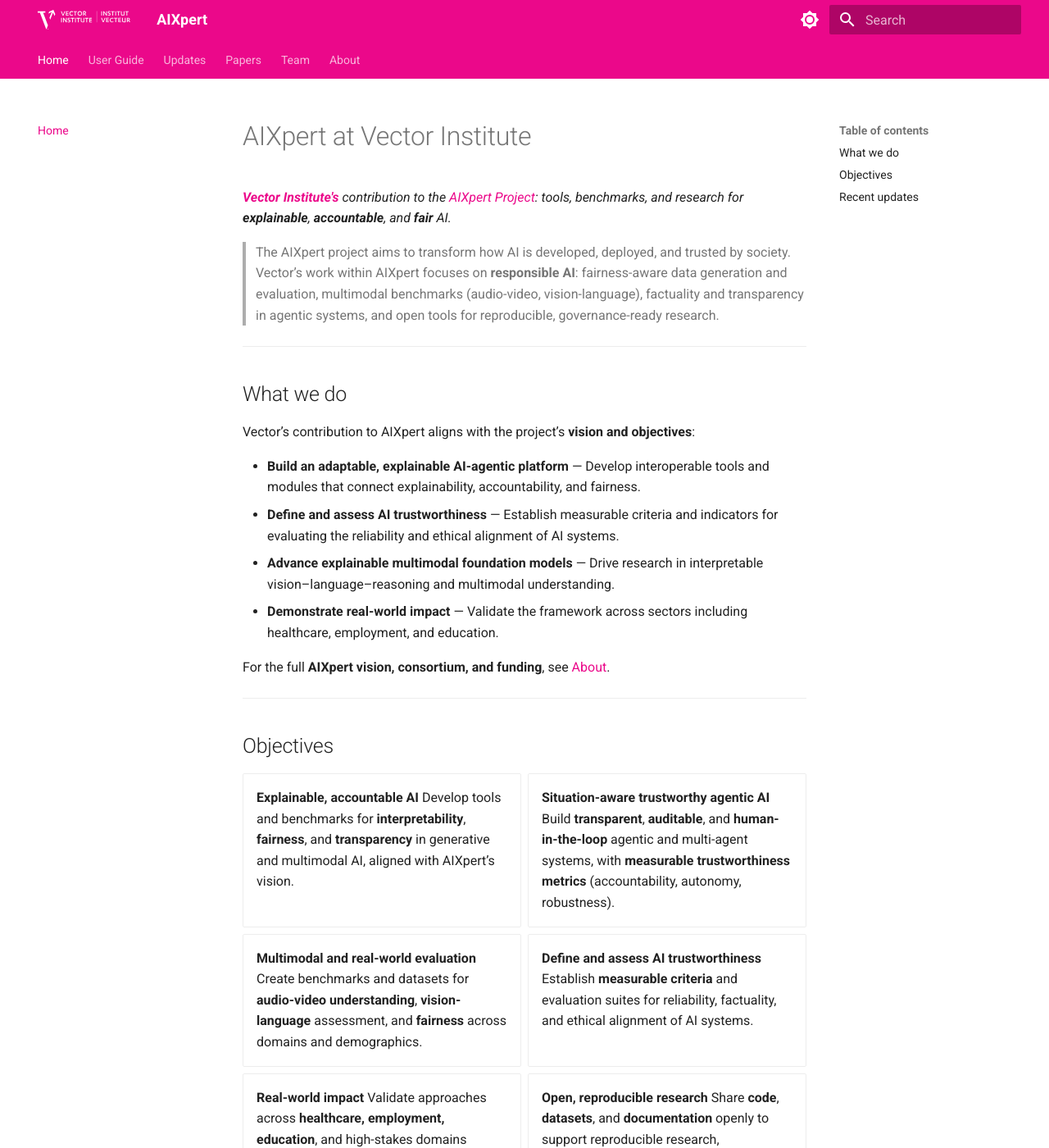
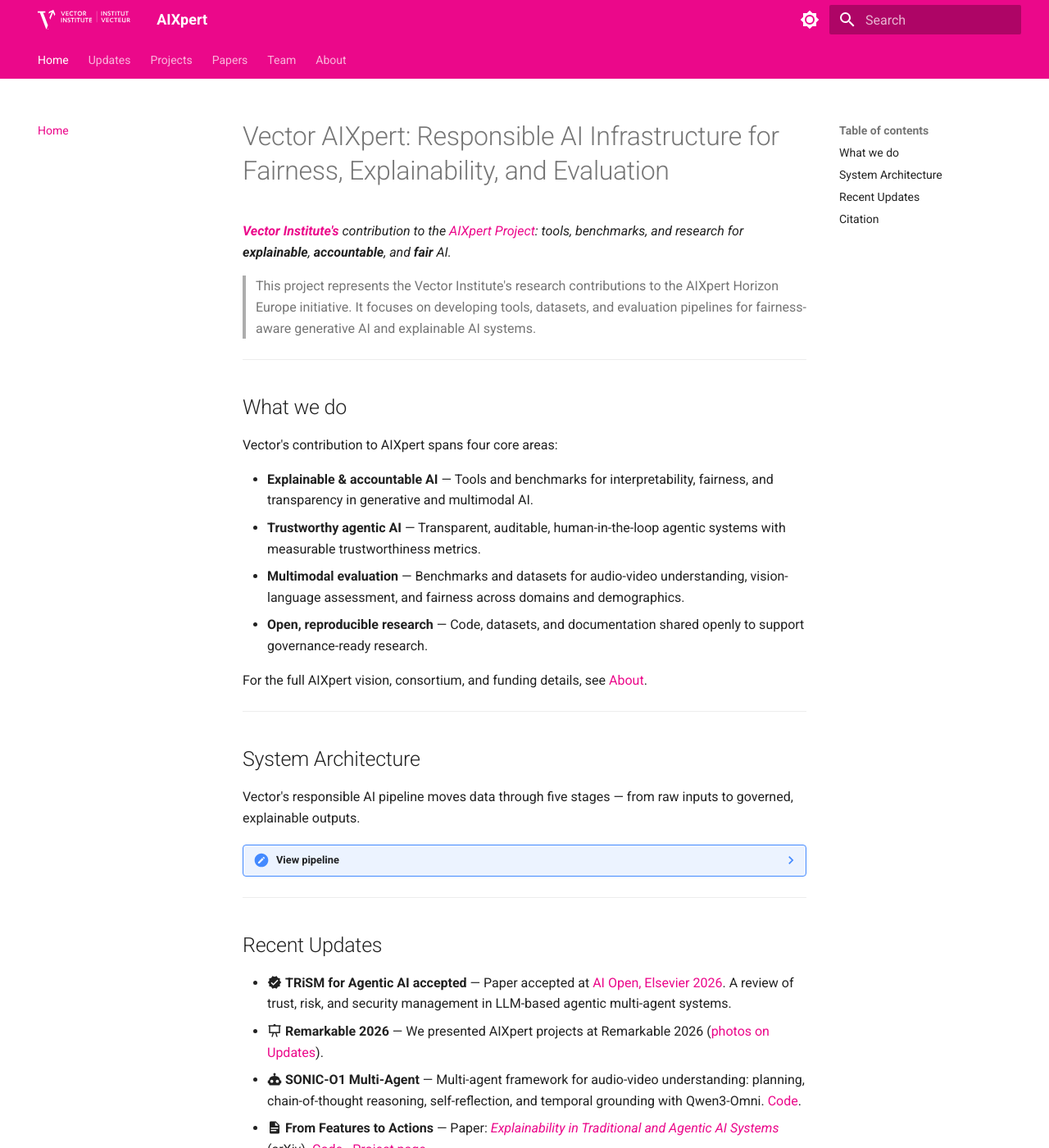
Before and after one commit to VectorInstitute/vector-aixpert, an MkDocs documentation site: the page built from docs/index.md, in a window 1280 px wide and 1400 px high. Shown: the whole window at 82% size. Built offline with MkDocs 1.6.1 and Material for MkDocs 9.7.7, drawn with Linux system fonts in a browser that asks for light colours; some of the changed text lies outside the part shown.

Commit message:
:wqWebsite updates - Restructuring  (#57)
* Updating website and adding TRiSM

* removing unused asset

:wq:wq#

```diff
--- a/docs/index.md
+++ b/docs/index.md
@@ -1,52 +1,62 @@
-# AIXpert at Vector Institute
+# Vector AIXpert: Responsible AI Infrastructure for Fairness, Explainability, and Evaluation
+
 
 _**[Vector Institute's](https://vectorinstitute.ai)** contribution to the [AIXpert Project](https://aixpert-project.eu/): tools, benchmarks, and research for **explainable**, **accountable**, and **fair** AI._
 
-> The AIXpert project aims to transform how AI is developed, deployed, and trusted by society. Vector’s work within AIXpert focuses on **responsible AI**: fairness-aware data generation and evaluation, multimodal benchmarks (audio-video, vision-language), factuality and transparency in agentic systems, and open tools for reproducible, governance-ready research.
+> This project represents the Vector Institute's research contributions to the AIXpert Horizon Europe initiative. It focuses on developing tools, datasets, and evaluation pipelines for fairness-aware generative AI and explainable AI systems.
 
 ---
 
 ## What we do
 
-Vector’s contribution to AIXpert aligns with the project’s **vision and objectives**:
+Vector's contribution to AIXpert spans four core areas:
 
-- **Build an adaptable, explainable AI-agentic platform** — Develop interoperable tools and modules that connect explainability, accountability, and fairness.
-- **Define and assess AI trustworthiness** — Establish measurable criteria and indicators for evaluating the reliability and ethical alignment of AI systems.
-- **Advance explainable multimodal foundation models** — Drive research in interpretable vision–language–reasoning and multimodal understanding.
-- **Demonstrate real-world impact** — Validate the framework across sectors including healthcare, employment, and education.
+- **Explainable & accountable AI** — Tools and benchmarks for interpretability, fairness, and transparency in generative and multimodal AI.
+- **Trustworthy agentic AI** — Transparent, auditable, human-in-the-loop agentic systems with measurable trustworthiness metrics.
+- **Multimodal evaluation** — Benchmarks and datasets for audio-video understanding, vision-language assessment, and fairness across domains and demographics.
+- **Open, reproducible research** — Code, datasets, and documentation shared openly to support governance-ready research.
 
-For the full **AIXpert vision, consortium, and funding**, see [About](about.md).
+For the full AIXpert vision, consortium, and funding details, see [About](about.md).
 
 ---
 
-## Objectives
+## System Architecture
 
-<div class="grid cards" markdown>
+Vector's responsible AI pipeline moves data through five stages — from raw inputs to governed, explainable outputs.
 
--   **Explainable, accountable AI**
-    Develop tools and benchmarks for **interpretability**, **fairness**, and **transparency** in generative and multimodal AI, aligned with AIXpert’s vision.
-
--   **Situation-aware trustworthy agentic AI**
-    Build **transparent**, **auditable**, and **human-in-the-loop** agentic and multi-agent systems, with **measurable trustworthiness metrics** (accountability, autonomy, robustness).
-
--   **Multimodal and real-world evaluation**
-    Create benchmarks and datasets for **audio-video understanding**, **vision-language** assessment, and **fairness** across domains and demographics.
-
--   **Define and assess AI trustworthiness**
-    Establish **measurable criteria** and evaluation suites for reliability, factuality, and ethical alignment of AI systems.
-
--   **Real-world impact**
-    Validate approaches across **healthcare, employment, education**, and high-stakes domains through pilots, benchmarks, and open releases.
-
--   **Open, reproducible research**
-    Share **code**, **datasets**, and **documentation** openly to support reproducible research, benchmarking, and transparent governance.
-
-</div>
+??? note "View pipeline"
+    <div class="arch-pipeline">
+      <div class="arch-step">
+        <span class="arch-label">Synthetic Data Generation</span>
+        <span class="arch-desc">Fairness-aware multimodal data: images, VQA pairs, text scenes, and video — with demographic metadata and reproducible seeds.</span>
+      </div>
+      <div class="arch-arrow">↓</div>
+      <div class="arch-step">
+        <span class="arch-label">Multimodal Pipelines</span>
+        <span class="arch-desc">Parallel text, vision, video, and audio agents with attribution hooks and Risk-VQA for bias and toxicity detection.</span>
+      </div>
+      <div class="arch-arrow">↓</div>
+      <div class="arch-step">
+        <span class="arch-label">Agentic AI Evaluation</span>
+        <span class="arch-desc">Traceable planning and execution agents with RAG/memory, tool registry, and sandboxed task execution.</span>
+      </div>
+      <div class="arch-arrow">↓</div>
+      <div class="arch-step">
+        <span class="arch-label">Fairness Metrics + Explainability</span>
+        <span class="arch-desc">Statistical parity, equal opportunity, attribution and trace-based diagnostics — with disparity plots and explanation bundles.</span>
+      </div>
+      <div class="arch-arrow">↓</div>
+      <div class="arch-step arch-step--last">
+        <span class="arch-label">Responsible AI Insights</span>
+        <span class="arch-desc">Human-in-the-loop review, signed Governance Log (prompts, tool calls, safety decisions), and final explainable outputs.</span>
+      </div>
+    </div>
 
 ---
 
-## Recent updates
+## Recent Updates
 
+- :material-check-decagram: **TRiSM for Agentic AI accepted** — Paper accepted at [AI Open, Elsevier 2026](https://doi.org/10.1016/j.aiopen.2026.02.006). A review of trust, risk, and security management in LLM-based agentic multi-agent systems.
 - :material-presentation: **Remarkable 2026** — We presented AIXpert projects at Remarkable 2026 ([photos on Updates](updates.md)).
 - :material-robot: **SONIC-O1 Multi-Agent** — Multi-agent framework for audio-video understanding: planning, chain-of-thought reasoning, self-reflection, and temporal grounding with Qwen3-Omni. [Code](https://github.com/VectorInstitute/sonic-o1-agent).
 - :material-file-document: **From Features to Actions** — Paper: [_Explainability in Traditional and Agentic AI Systems_](https://arxiv.org/abs/2602.06841) (arXiv). [Code](https://github.com/VectorInstitute/unified-xai-evaluation-framework) · [Project page](https://vectorinstitute.github.io/unified-xai-evaluation-framework/).
@@ -58,4 +68,18 @@ For the full **AIXpert vision, consortium, and funding**, see [About](about.md).
 
 ---
 
+## Citation
+
+If you use any of our tools, datasets, or benchmarks, please cite the relevant work. BibTeX entries are available on each paper's entry in the [Papers](papers.md) page.
+
+---
+
+!!! warning "Responsible AI Notice"
+    This project may generate synthetic data containing demographic attributes for fairness research.
+    These datasets are designed for **controlled bias analysis** and **responsible AI evaluation** only.
+    They are not intended to represent or target real individuals.
+    All data generation follows Vector Institute's responsible AI guidelines and AIXpert's ethical framework.
+
+---
+
 > Have feedback or want to contribute? See the [:material-account-group: Team](team.md) page and open an issue or pull request.
--- /dev/null
+++ b/docs/projects.md
@@ -0,0 +1,81 @@
+# Projects
+
+This page summarizes each project's scope and links to its repository, documentation, and quickstart. Installation instructions are in each project's own README.
+
+---
+
+## Overview
+
+- **What is this?** — A collection of research tools, benchmarks, and evaluation frameworks for responsible AI: fairness, explainability, multimodal understanding, and agentic systems.
+- **Who is it for?** — Researchers and practitioners working on fairness-aware AI, multimodal benchmarking, explainable agentic systems, and reproducible AI evaluation.
+- **How is it organized?** — Some projects have their own standalone repositories; others live as modules in the main [AIXpert repo](https://github.com/VectorInstitute/vector-aixpert). Each section below links to the relevant repo and docs.
+
+---
+
+## SONIC-O1
+
+Real-world benchmark for evaluating multimodal LLMs on **audio-video understanding**: short to long-form videos across 13 conversational domains (job interviews, medical, legal, etc.), with three tasks — summarization, multiple-choice QA, and temporal localization — and demographic metadata for fairness analysis.
+
+**Links:** [GitHub](https://github.com/VectorInstitute/sonic-o1) · [Project page](https://vectorinstitute.github.io/sonic-o1/) · [Dataset](https://huggingface.co/datasets/vector-institute/sonic-o1) · [Leaderboard](https://huggingface.co/spaces/vector-institute/sonic-o1-leaderboard)
+
+---
+
+## SONIC-O1 Multi-Agent
+
+Compound multi-agent system for **audio-video understanding** with Qwen3-Omni: planner, reasoner, and reflection agents with chain-of-thought reasoning, self-reflection, temporal grounding, and optional multi-step task decomposition. Built on LangGraph and vLLM.
+
+**Links:** [GitHub](https://github.com/VectorInstitute/sonic-o1-agent)
+
+---
+
+## Explainable Agentic Evaluation Framework
+
+Framework for evaluating **explainability** in both traditional (static) and **agentic** AI systems. Compares attribution-based explanations (e.g. SHAP, LIME) with trace-based diagnostics; shows that attribution is stable for static prediction but trace-grounded rubrics are needed to localize agentic failures.
+
+**Links:** [GitHub](https://github.com/VectorInstitute/unified-xai-evaluation-framework) · [Project page](https://vectorinstitute.github.io/unified-xai-evaluation-framework/)
+
+---
+
+## Factual Preference Alignment (F-DPO)
+
+Factuality-aware Direct Preference Optimization: extends DPO with binary factuality labels and a factuality-aware margin to reduce LLM hallucinations without an auxiliary reward model. Single-stage and compute-efficient.
+
+**Links:** [GitHub](https://github.com/VectorInstitute/Factual-Preference-Alignment) · [Project page](https://vectorinstitute.github.io/Factual-Preference-Alignment/) · [Dataset](https://huggingface.co/datasets/vector-institute/Factuality_Alignment)
+
+---
+
+## Modules in AIXpert
+
+These modules live in the main [AIXpert](https://github.com/VectorInstitute/vector-aixpert) repository. Clone once, run `uv sync`, then follow the READMEs below for setup and commands.
+
+### Controlled Images
+
+Baseline vs. fairness-aware image sets for occupations or social groups; configurable attributes, matched prompts, and reproducible seeds.
+
+**Links:** [Module README](https://github.com/VectorInstitute/vector-aixpert/blob/main/src/aixpert/controlled_images/README.md)
+
+### Synthetic Data Generation
+
+Multi-modal synthesis: image + VQA pairs, textual scenes and MCQs, and video generation (Veo/Gemini). Driven by LLM-designed prompts and metadata templates.
+
+**Links:** [Images README](https://github.com/VectorInstitute/vector-aixpert/blob/main/src/aixpert/data_generation/synthetic_data_generation/images/README.md) · [NLP README](https://github.com/VectorInstitute/vector-aixpert/blob/main/src/aixpert/data_generation/synthetic_data_generation/nlp/README.md)
+
+### Agent Pipeline (CrewAI)
+
+Single-agent orchestration for prompt → image → metadata generation and large-scale data creation with structured JSON task definitions.
+
+**Links:** [Module README](https://github.com/VectorInstitute/vector-aixpert/blob/main/src/aixpert/data_generation/agent_pipeline/README.md)
+
+### Fairness & Explainability
+
+Statistical metrics (e.g. Statistical Parity, Equal Opportunity), zero-shot explainers (integrated gradients, concept attributions), and visualization (disparity plots, attribution maps).
+
+**Links:** [AIXpert repo](https://github.com/VectorInstitute/vector-aixpert)
+
+---
+
+## Contributing & Documentation
+
+- See [CONTRIBUTING.md](https://github.com/VectorInstitute/vector-aixpert/blob/main/CONTRIBUTING.md) for coding standards (PEP8, Google docstrings), pre-commit hooks (`ruff`, `mypy`, `typos`, `nbQA`), branching, and tests.
+- **Run docs locally:** `uv sync --no-group docs` then `mkdocs serve` → [http://127.0.0.1:8000](http://127.0.0.1:8000)
+- **CI:** GitHub Actions (`code_checks.yml`, `unit_tests.yml`, `integration_tests.yml`)
--- a/docs/stylesheets/extra.css
+++ b/docs/stylesheets/extra.css
@@ -74,6 +74,53 @@
   opacity: 1;
 }
 
+/* ── System Architecture Pipeline ── */
+.arch-pipeline {
+  display: flex;
+  flex-direction: column;
+  align-items: center;
+  margin: 2rem auto;
+  max-width: 540px;
+}
+
+.arch-step {
+  width: 100%;
+  background: var(--md-code-bg-color, #f5f5f5);
+  border-radius: 10px;
+  padding: 0.9rem 1.25rem;
+  border-left: 4px solid #eb088a;
+  display: flex;
+  flex-direction: column;
+  gap: 0.3rem;
+  transition: transform 0.15s ease, box-shadow 0.15s ease;
+}
+
+.arch-step:hover {
+  transform: translateX(4px);
+  box-shadow: -4px 0 0 0 #eb088a, 0 4px 16px rgba(235, 8, 138, 0.1);
+}
+
+.arch-step--last {
+  border-left-color: #b00068;
+  background: linear-gradient(135deg, rgba(235, 8, 138, 0.07), rgba(176, 0, 104, 0.03));
+}
+
+.arch-arrow {
+  font-size: 1.3rem;
+  color: #eb088a;
+  opacity: 0.45;
+  padding: 0.15rem 0;
+  text-align: center;
+  user-select: none;
+}
+
+[data-md-color-scheme="slate"] .arch-step {
+  background: rgba(255, 255, 255, 0.06);
+}
+
+[data-md-color-scheme="slate"] .arch-step--last {
+  background: linear-gradient(135deg, rgba(235, 8, 138, 0.1), rgba(176, 0, 104, 0.05));
+}
 /* Make the inner footer grid elements distribute evenly */
 .md-footer-meta__inner {
   display: flex;
--- a/docs/user_guide.md
+++ /dev/null
@@ -1,89 +0,0 @@
-# User Guide
-
-This guide points you to **each project’s repo and docs**. Installation and quick start are in the linked READMEs and project pages.
-
----
-
-## Getting Started
-
-- **What is this?** — A research framework and toolkit for generating, evaluating, and mitigating bias in multimodal AI systems.
-- **Why fairness-aware data?** — Controlled datasets isolate bias-inducing factors for targeted experiments on fairness and representation.
-- **Why agentic AI?** — We use LLM agents (e.g. CrewAI) to scale prompt, image, and metadata generation.
-- **Who is it for?** — Researchers and practitioners studying or benchmarking bias in generative models.
-
-Each project has its **own repository or module**; use the sections below for summaries and links.
-
----
-
-
-## SONIC-O1 Multi-Agent
-
-Compound multi-agent system for **audio-video understanding** with Qwen3-Omni: planner, reasoner, and reflection agents with chain-of-thought reasoning, self-reflection, temporal grounding, and optional multi-step task decomposition. Built on LangGraph and vLLM.
-
-**Links:** [GitHub](https://github.com/VectorInstitute/sonic-o1-agent)
-
-
----
-
-## Unified XAI Evaluation Framework (Explainability in Traditional and Agentic AI)
-
-Framework for evaluating **explainability** in both traditional (static) and **agentic** AI systems. Compares attribution-based explanations (e.g. SHAP, LIME) with trace-based diagnostics; shows that attribution is stable for static prediction but trace-grounded rubrics are needed to localize agentic failures.
-
-**Links:** [GitHub](https://github.com/VectorInstitute/unified-xai-evaluation-framework) · [Project page](https://vectorinstitute.github.io/unified-xai-evaluation-framework/)
-
----
-
-## SONIC-O1
-
-Real-world benchmark for evaluating multimodal LLMs on **audio-video understanding**: short to long-form videos across 13 conversational domains (job interviews, medical, legal, etc.), with three tasks—summarization, multiple-choice QA, and temporal localization—and demographic metadata for fairness analysis.
-
-**Links:** [GitHub](https://github.com/VectorInstitute/sonic-o1) · [Project page](https://vectorinstitute.github.io/sonic-o1/) · [Dataset](https://huggingface.co/datasets/vector-institute/sonic-o1) · [Leaderboard](https://huggingface.co/spaces/vector-institute/sonic-o1-leaderboard)
-
----
-
-## F-DPO (Factual Preference Alignment)
-
-Factuality-aware Direct Preference Optimization (F-DPO): extends DPO with binary factuality labels and a factuality-aware margin to reduce LLM hallucinations without an auxiliary reward model. Single-stage and compute-efficient.
-
-**Links:** [GitHub](https://github.com/VectorInstitute/Factual-Preference-Alignment) · [Project page](https://vectorinstitute.github.io/Factual-Preference-Alignment/) · [Dataset](https://huggingface.co/datasets/vector-institute/Factuality_Alignment)
-
-
----
-
-## Modules in AIXpert
-
-These modules live in the main [AIXpert](https://github.com/VectorInstitute/vector-aixpert) repository. Clone once, run `uv sync`, then use the READMEs below for setup and commands.
-
-### Controlled Images
-
-Baseline vs fairness-aware image sets for occupations or social groups; configurable attributes, matched prompts, and reproducible seeds.
-
-**Links:** [Module README](https://github.com/VectorInstitute/vector-aixpert/blob/main/src/aixpert/controlled_images/README.md)
-
-### Synthetic Data Generation
-
-Multi-modal synthesis: image + VQA pairs, textual scenes and MCQs, and video generation (Veo/Gemini). Driven by LLM-designed prompts and metadata templates.
-
-**Links:** [Images README](https://github.com/VectorInstitute/vector-aixpert/blob/main/src/aixpert/data_generation/synthetic_data_generation/images/README.md) · [NLP README](https://github.com/VectorInstitute/vector-aixpert/blob/main/src/aixpert/data_generation/synthetic_data_generation/nlp/README.md)
-
-### Agent Pipeline (CrewAI)
-
-Single-agent orchestration for prompt → image → metadata generation and large-scale data creation with structured JSON task definitions.
-
-**Links:** [Module README](https://github.com/VectorInstitute/vector-aixpert/blob/main/src/aixpert/data_generation/agent_pipeline/README.md)
-
-### Fairness & Explainability
-
-Statistical metrics (e.g. Statistical Parity, Equal Opportunity), zero-shot explainers (integrated gradients, concept attributions), and visualization (disparity plots, attribution maps). Lives under `toxicity_fairness_analysis` in the AIXpert repo.
-
-**Links:** [AIXpert](https://github.com/VectorInstitute/vector-aixpert)
-
----
-
-## Contributing and Documentation
-
-- [CONTRIBUTING.md](https://github.com/VectorInstitute/vector-aixpert/blob/main/CONTRIBUTING.md): coding standards (PEP8, Google docstrings), pre-commit (`ruff`, `mypy`, `typos`, `nbQA`), branching, and tests.
-
-**Docs locally:** `uv sync --no-group docs` then `mkdocs serve` → [http://127.0.0.1:8000](http://127.0.0.1:8000).
-
-**CI:** GitHub Actions (`code_checks.yml`, `unit_tests.yml`, `integration_tests.yml`).
--- a/mkdocs.yml
+++ b/mkdocs.yml
@@ -38,8 +38,8 @@ markdown_extensions:
       permalink: true
 nav:
   - Home: index.md
-  - User Guide: user_guide.md
   - Updates: updates.md
+  - Projects: projects.md
   # - API Reference: api.md
   - Papers: papers.md
   - Team: team.md
```
Also changed, not shown: docs/papers.md (+12 -11 lines), docs/updates.md (+2 -0 lines).
